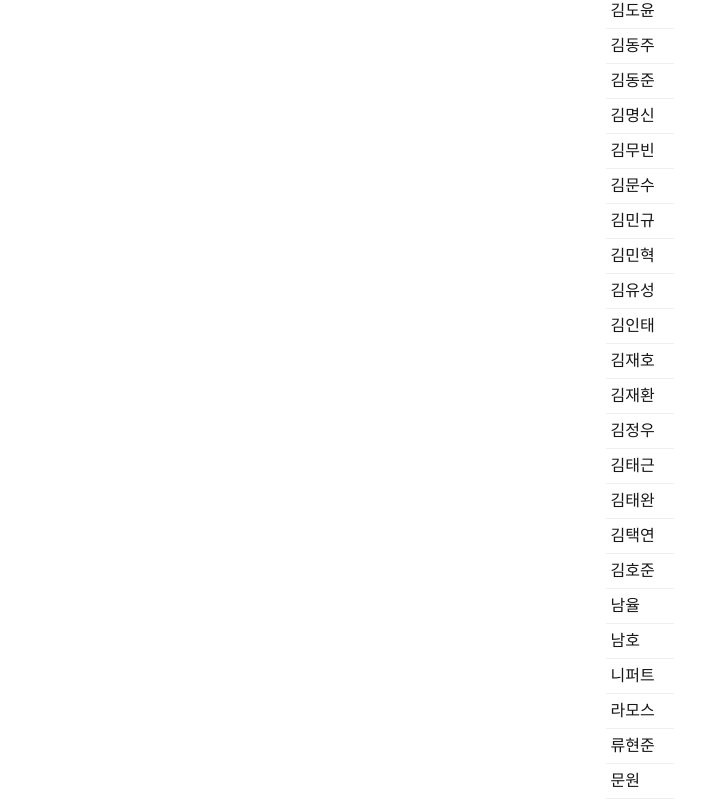
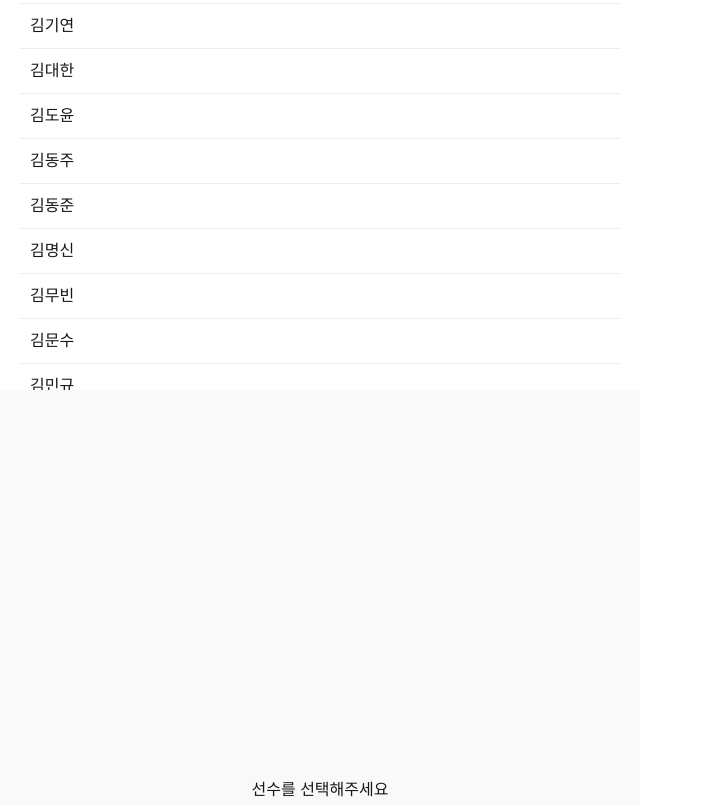
Before and after one commit to fbghk/Player_eagles, a Next.js app in the folder pws/: page /players/Doosan in a window 1280 px wide. Shown: the part 410-1215 px from the top of the page, without its empty margins (0-706 px from the left). Built offline with nearby package versions, Linux system fonts and the light colour scheme.

Commit message:
Player_eagles \ pws Fix | page.tsx
백넘버 추가

```diff
--- a/pws/src/app/players/[team]/page.tsx
+++ b/pws/src/app/players/[team]/page.tsx
@@ -3,12 +3,23 @@
 import React, { useState, useEffect } from 'react';
 import { useParams } from 'next/navigation';
 
+type Player = {
+  등번호: string;
+  선수명: string;
+  팀명: string;
+  포지션: string;
+  생년월일: string;
+  체격: string;
+  출신교: string;
+};
+
 export default function TeamPlayers() {
   const params = useParams();
   const team = Array.isArray(params.team) ? params.team[0] : params.team;
-  const [players, setPlayers] = useState<string[]>([]);
+  const [players, setPlayers] = useState<Player[]>([]);
   const [loading, setLoading] = useState<boolean>(true);
   const [error, setError] = useState<string | null>(null);
+  const [selectedPlayer, setSelectedPlayer] = useState<Player | null>(null);
 
   useEffect(() => {
     const fetchPlayers = async () => {
@@ -17,11 +28,8 @@ export default function TeamPlayers() {
         if (!response.ok) {
           throw new Error(`${team} 데이터를 불러오는데 실패했습니다.`);
         }
-        const data = await response.json();
-
-        // "선수명"만 추출해서 상태에 저장
-        const playerNames = data.map((player: { 선수명: string }) => player.선수명);
-        setPlayers(playerNames);
+        const data: Player[] = await response.json();
+        setPlayers(data);
       } catch (error) {
         console.error("Error loading player data:", error);
         setError(error instanceof Error ? error.message : '알 수 없는 오류');
@@ -35,19 +43,34 @@ export default function TeamPlayers() {
     }
   }, [team]);
 
+  const openPlayerModal = (player: Player) => {
+    setSelectedPlayer(player);
+  };
+
+  const closePlayerModal = () => {
+    setSelectedPlayer(null);
+  };
+
   if (loading) return <div>로딩 중...</div>;
   if (error) return <div>오류: {error}</div>;
 
   return (
-    <main style={{
+    <div className="flex">
+      <main
+        style={{
+          width: '50%',
+          height: '100vh',
+          overflowY: 'auto',
           display: "flex",
           flexDirection: "column",
           alignItems: "center",
           gap: "10px",
           padding: "20px"
-    }}>
+        }}
+      >
         <h1>{team} 선수 목록</h1>
         <ul style={{
+          width: '100%',
           listStyle: 'none',
           padding: 0
         }}>
@@ -55,14 +78,77 @@ export default function TeamPlayers() {
             <li
               key={index}
               style={{
-              padding: '5px',
-              borderBottom: '1px solid #eee'
+                padding: '10px',
+                borderBottom: '1px solid #eee',
+                cursor: 'pointer',
+                backgroundColor: selectedPlayer?.선수명 === player.선수명 ? '#f0f0f0' : 'white'
               }}
+              onClick={() => openPlayerModal(player)}
             >
-            {player}
+              {player.선수명}
             </li>
           ))}
         </ul>
       </main>
+
+      {/* 모달 영역 */}
+      <div
+        style={{
+          width: '50%',
+          height: '100vh',
+          position: 'sticky',
+          top: 0,
+          padding: '20px',
+          backgroundColor: '#f9f9f9',
+          display: 'flex',
+          flexDirection: 'column',
+          alignItems: 'center',
+          overflowY: 'auto'
+        }}
+      >
+        {selectedPlayer ? (
+          <div
+            style={{
+              border: '1px solid #ddd',
+              padding: '20px',
+              borderRadius: '10px',
+              textAlign: 'center',
+              width: '300px',
+              position: 'sticky',
+              top: '20px'
+            }}
+          >
+            <h2>선수 정보</h2>
+            <h3>{selectedPlayer.선수명}</h3>
+            <p>
+              {selectedPlayer.등번호
+                ? `등번호: ${selectedPlayer.등번호}`
+                : "등번호가 없습니다."}
+            </p>
+            <button
+              onClick={closePlayerModal}
+              style={{
+                marginTop: '10px',
+                padding: '5px 10px',
+                backgroundColor: '#f0f0f0',
+                border: '1px solid #ccc',
+                borderRadius: '5px'
+              }}
+            >
+              닫기
+            </button>
+          </div>
+        ) : (
+          <div style={{
+            display: 'flex',
+            justifyContent: 'center',
+            alignItems: 'center',
+            height: '100%'
+          }}>
+            <p>선수를 선택해주세요</p>
+          </div>
+        )}
+      </div>
+    </div>
   );
 }
```
Lines whose indentation alone changed are shown as unchanged.
